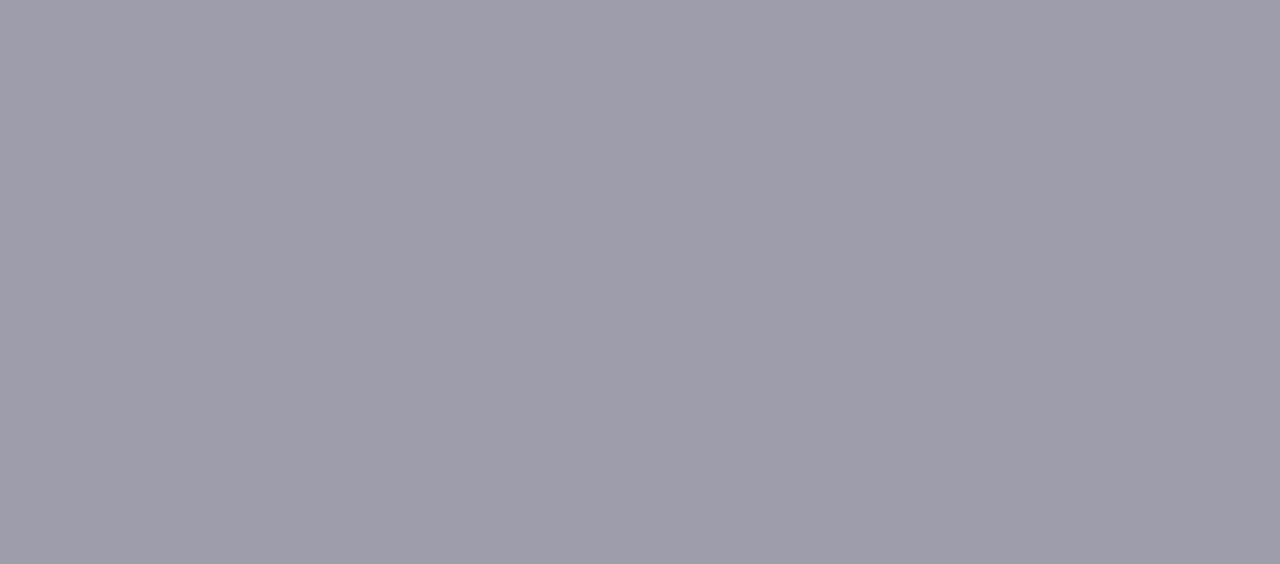
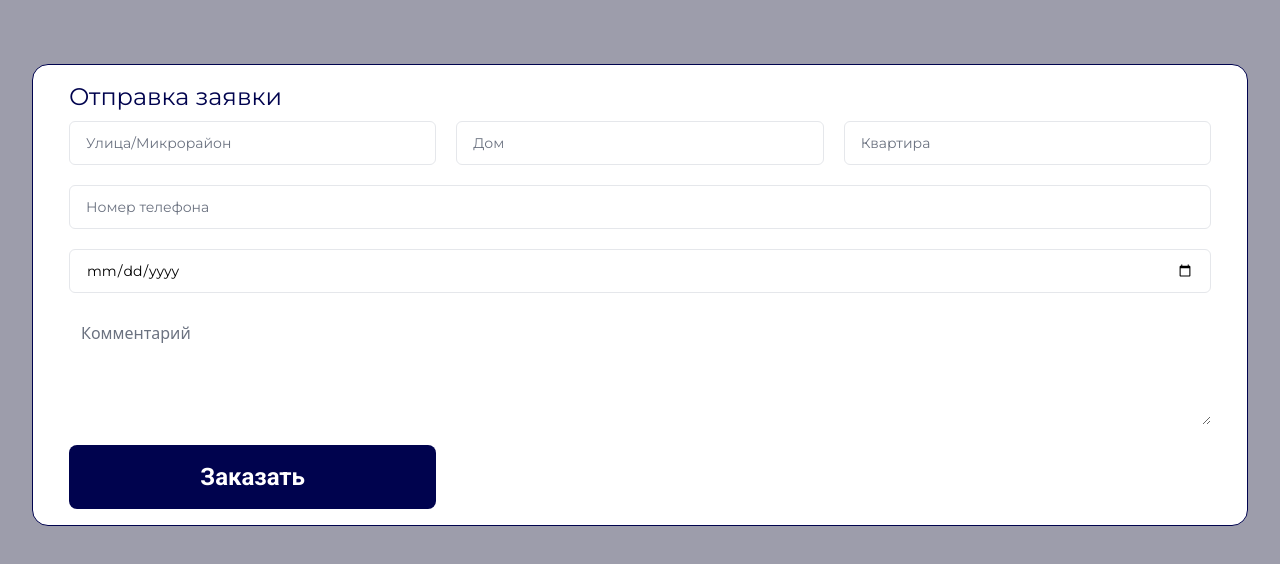
Before and after one commit to AdiletBekmuratov/nomad-water-front, a React (Vite) app: page /application in a window 1280 px wide. Before the commit this address had no page. Shown: the top 564 px of the page. Built offline with nearby package versions, Linux system fonts and the light colour scheme.

Commit message:
aplication form

```diff
--- a/src/components/Forms/Input.tsx
+++ b/src/components/Forms/Input.tsx
@@ -28,13 +28,18 @@ export const Input: FC<Props> = ({ inputType = 'default', ...props }) => {
                   {...field}
                   id={props.name}
                   mask={props.mask}
+                  placeholder={props.placeholder}
                   className={`${CONSTANT_CLASSNAMES} ${props.className}`}
                 />
               );
             }}
           />
         ) : (
-          <Field {...props} className={`${CONSTANT_CLASSNAMES} ${props.className}`} />
+          <Field
+            {...props}
+            className={`${CONSTANT_CLASSNAMES} ${props.className}`}
+            component={'input'}
+          />
         )
       ) : (
         <input {...props} className={`${CONSTANT_CLASSNAMES} ${props.className}`} />
--- a/src/components/Forms/TextArea.tsx
+++ b/src/components/Forms/TextArea.tsx
@@ -16,8 +16,9 @@ export const TextArea: FC<Props> = (props) => {
         </label>
       )}
       <Field
-        className={`${CONSTANT_CLASSNAMES} border border-gray-200`}
+        className={`${CONSTANT_CLASSNAMES} border border-gray-200 ${props.className}`}
         component="textarea"
+        placeholder={props.placeholder}
         {...props}
       />
       <ErrorMessage component={'div'} name={props.name!} className="text-xs text-red-500" />
--- a/src/components/choose.tsx
+++ /dev/null
@@ -1,12 +0,0 @@
-import RegByEmail from './regByEmail';
-import { RegByPhone } from './regByPhone';
-
-type Props = {
-  isPhone: string;
-};
-
-const Choose = (props: Props) => {
-  return <div>{props.isPhone === 'phone' ? <RegByPhone /> : <RegByEmail />}</div>;
-};
-
-export default Choose;
--- /dev/null
+++ b/src/pages/ApplicationForm.tsx
@@ -0,0 +1,119 @@
+import FormComponent from '@/components/FormComponent';
+import { Button, Input, TextArea } from '@/components/Forms';
+import * as yup from 'yup';
+
+import { Form, Formik } from 'formik';
+
+type initialValues = {
+  street: string;
+  house: string;
+  flat: string;
+  phone: string;
+  date: string;
+  comment: string;
+};
+
+const ApplicationForm = () => {
+  const initialValues: initialValues = {
+    street: '',
+    house: '',
+    flat: '',
+    phone: '',
+    date: '',
+    comment: ''
+  };
+
+  const validation = yup.object().shape({
+    street: yup.string().required('Поле обязательное'),
+    house: yup.string().required('Поле обязательно'),
+    flat: yup.string().required('Поле обязательное'),
+    phone: yup.string().required('Поле обязательное'),
+    date: yup.date().required('Поле обязательное')
+  });
+
+  return (
+    <FormComponent>
+      <div className="border border-primary border-1 bg-white rounded-2xl px-9 py-4 box-border">
+        <h2 className="text-primary text-2xl font-montserrat">Отправка заявки</h2>
+        <Formik
+          initialValues={initialValues}
+          validationSchema={validation}
+          onSubmit={(values) => alert(JSON.stringify(values, null, 2))}>
+          {({ isValid }) => (
+            <Form className="mt-2 md:grid md:grid-cols-3 gap-5">
+              <div className="col-span-1">
+                <Input
+                  inputType="formik"
+                  name="street"
+                  id="street"
+                  type="text"
+                  placeholder="Улица/Микрорайон"
+                  className="font-montserrat md:w-full md:h-11 mr-6 rounded-2xl"
+                />
+              </div>
+
+              <div className="col-span-1">
+                <Input
+                  inputType="formik"
+                  name="house"
+                  id="house"
+                  type="text"
+                  placeholder="Дом"
+                  className="font-montserrat md:w-full md:h-11 mr-6 rounded-2xl"
+                />
+              </div>
+              <div className="col-span-1">
+                <Input
+                  inputType="formik"
+                  name="flat"
+                  id="flat"
+                  type="text"
+                  placeholder="Квартира"
+                  className="font-montserrat md:w-full md:h-11 rounded-2xl"
+                />
+              </div>
+              <div className="col-span-3">
+                <Input
+                  inputType="formik"
+                  name="phone"
+                  id="phone"
+                  type="text"
+                  placeholder="Номер телефона"
+                  mask="+7 (999)-999-9999"
+                  className="font-montserrat md:w-full block md:h-11 rounded-2xl"
+                />
+              </div>
+              <div className="col-span-3">
+                <Input
+                  inputType="formik"
+                  name="date"
+                  id="date"
+                  type="date"
+                  placeholder="Дата доставки"
+                  className="font-montserrat md:w-full block md:h-11 rounded-2xl"
+                />
+              </div>
+              <div className="col-span-3">
+                <TextArea
+                  name="comment"
+                  id="comment"
+                  placeholder="Комментарий"
+                  className="h-28 rounded-2xl border-none"
+                />
+              </div>
+              <div className="col-span-1">
+                <Button
+                  className="font-montserrat font-bold text-2xl rounded-2xl bg-primary"
+                  disabled={!isValid}>
+                  Заказать
+                </Button>
+              </div>
+            </Form>
+          )}
+        </Formik>
+      </div>
+    </FormComponent>
+  );
+};
+
+export default ApplicationForm;
--- a/src/pages/Register.tsx
+++ b/src/pages/Register.tsx
@@ -1,5 +1,6 @@
+import RegByEmail from '@/components/regByEmail';
+import { RegByPhone } from '@/components/regByPhone';
 import { FC, useState } from 'react';
-import Choose from '../components/choose';
 
 const Register: FC = () => {
   const [isPhone, setPhone] = useState('phone');
@@ -36,7 +37,7 @@ const Register: FC = () => {
             По почте
           </label>
         </form>
-        <Choose isPhone={isPhone} />
+        <div>{isPhone === 'phone' ? <RegByPhone /> : <RegByEmail />}</div>;
       </div>
     </section>
   );
--- a/src/routes/AppRoutes.tsx
+++ b/src/routes/AppRoutes.tsx
@@ -3,6 +3,7 @@ import { BrowserRouter as Router, Route, Routes } from 'react-router-dom';
 import { Toaster } from 'react-hot-toast';
 import ScrollToTop from '@/components/ScrollToTop';
 import RegisterForm from '@/pages/RegisterForm';
+import ApplicationForm from '@/pages/ApplicationForm';
 
 const Home = lazy(() => import('@/pages/Home'));
 
@@ -20,6 +21,7 @@ const AppRoutes = () => {
           <Routes>
             <Route path="/" element={<Home />} />
             <Route path="/register" element={<RegisterForm />} />
+            <Route path="/application" element={<ApplicationForm />} />
           </Routes>
         </ScrollToTop>
       </Router>
--- a/tailwind.config.cjs
+++ b/tailwind.config.cjs
@@ -10,7 +10,8 @@ module.exports = {
       colors: {
         main: '#9D9DAB',
         'dark-blue': '#023646',
-        'light-blue': '#EBF3F6'
+        'light-blue': '#EBF3F6',
+        'primary': '#00034E'
       },
       backgroundImage: {
         astana: "url('./src/assets/astanaHub.png')"
```
